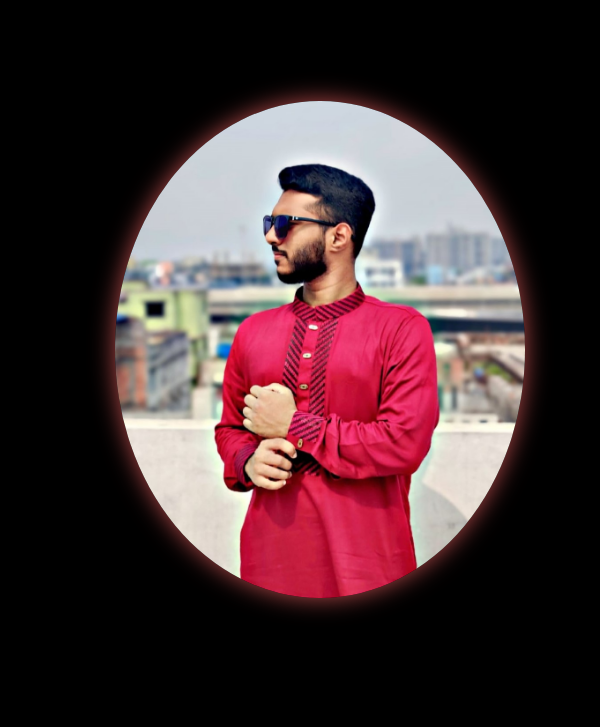
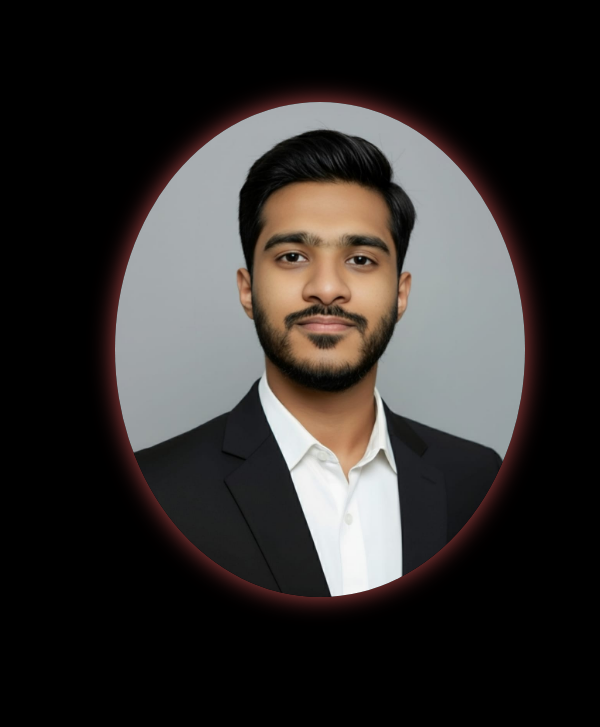
Before and after one commit to sayem-khan-siam/portfolio, a plain HTML site: page index.html in a window 1280 px wide. Shown: the part 73-800 px from the top of the page, 0-600 px from the left. Drawn offline with Linux system fonts and the light colour scheme.

Commit message:
index.html

```diff
--- a/index.html
+++ b/index.html
@@ -28,7 +28,7 @@
     <!-- HOME SECTION -->
     <section class="home" id="home">
         <div class="home-img">
-            <img src="main.jpg" alt="Sayem Khan Siam">
+            <img src="main1.jpg" alt="Sayem Khan Siam">
         </div>
         <div class="home-content">
             <h1>Hi, It's <span>Sayem Khan Siam</span></h1>
```
